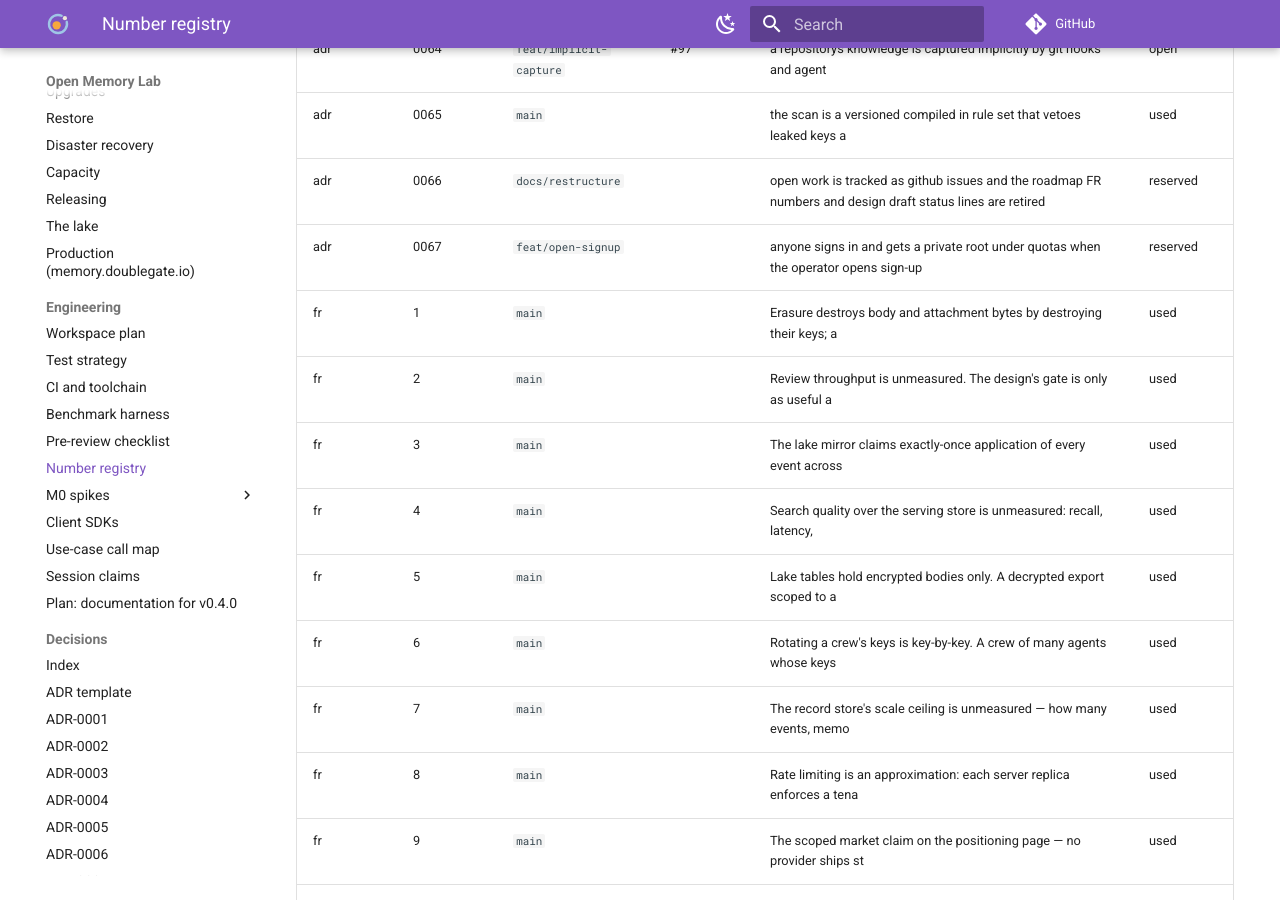
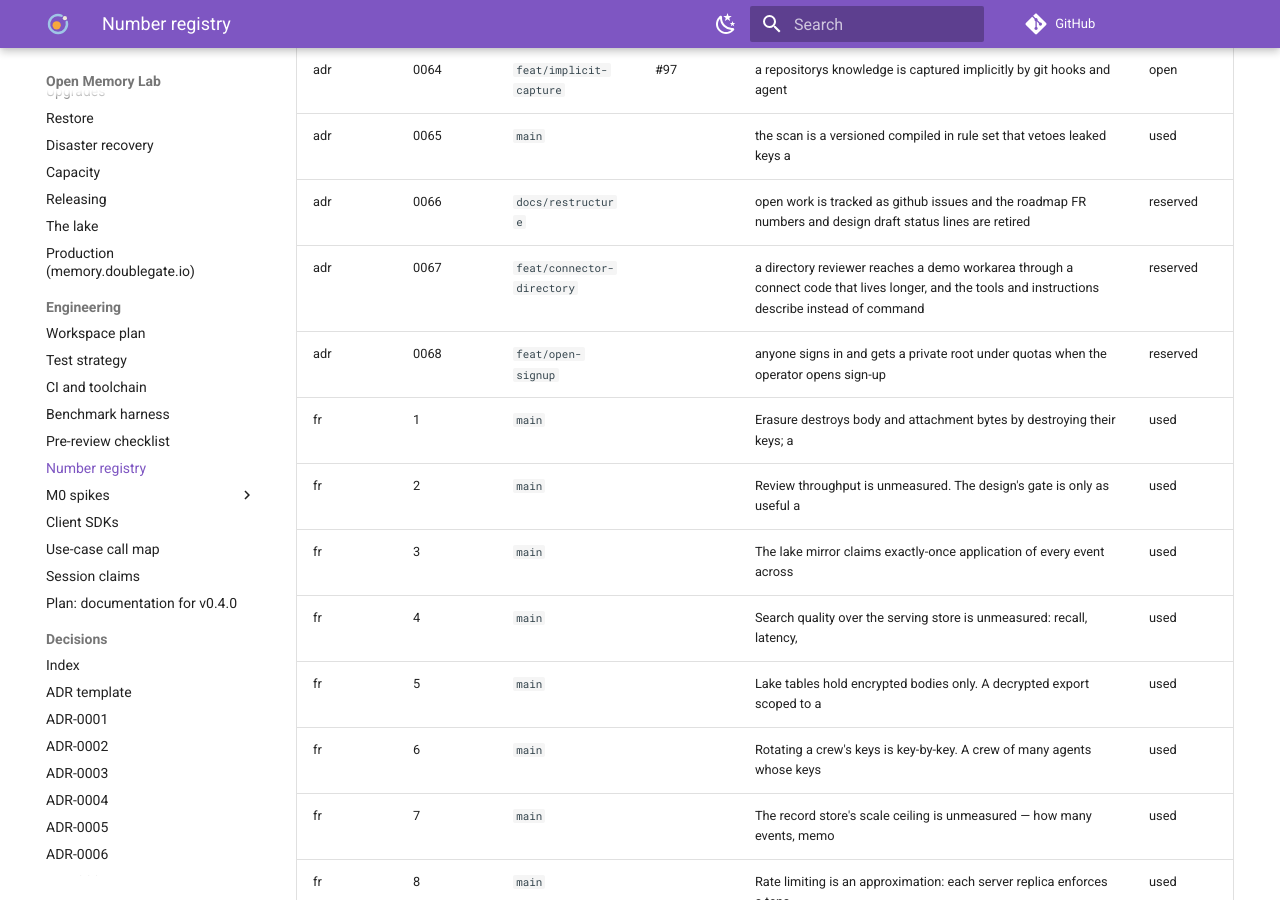
Before and after one commit to e8kor/open-memory-lab, an MkDocs documentation site: the page built from docs/NUMBERS.md, in a window 1280 px wide and 900 px high, scrolled down 3719 px. Built offline with MkDocs 1.6.1 and Material for MkDocs 9.7.7, drawn with Linux system fonts in a browser that asks for light colours; comment, search, counter and statistics services are not loaded.

Commit message:
chore: reserve ADR-0068 for open sign-up; ADR-0067 is feat/connector-directory's

```diff
--- a/docs/NUMBERS.md
+++ b/docs/NUMBERS.md
@@ -86,7 +86,8 @@
 | adr | 0064 | `feat/implicit-capture` | #97 | a repositorys knowledge is captured implicitly by git hooks and agent  | open |
 | adr | 0065 | `main` |  | the scan is a versioned compiled in rule set that vetoes leaked keys a | used |
 | adr | 0066 | `docs/restructure` |  | open work is tracked as github issues and the roadmap FR numbers and design draft status lines are retired | reserved |
-| adr | 0067 | `feat/open-signup` |  | anyone signs in and gets a private root under quotas when the operator opens sign-up | reserved |
+| adr | 0067 | `feat/connector-directory` |  | a directory reviewer reaches a demo workarea through a connect code that lives longer, and the tools and instructions describe instead of command | reserved |
+| adr | 0068 | `feat/open-signup` |  | anyone signs in and gets a private root under quotas when the operator opens sign-up | reserved |
 | fr | 1 | `main` |  | Erasure destroys body and attachment bytes by destroying their keys; a | used |
 | fr | 2 | `main` |  | Review throughput is unmeasured. The design's gate is only as useful a | used |
 | fr | 3 | `main` |  | The lake mirror claims exactly-once application of every event across  | used |
```
